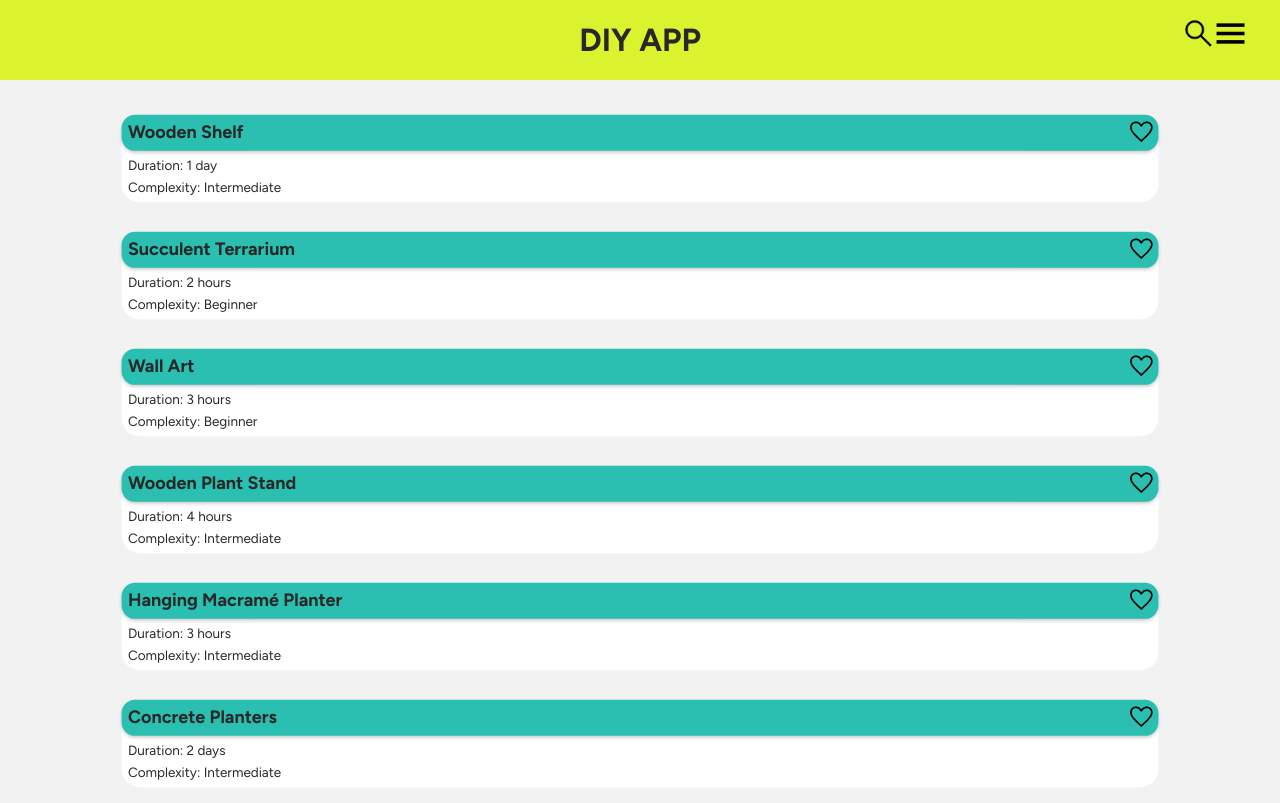
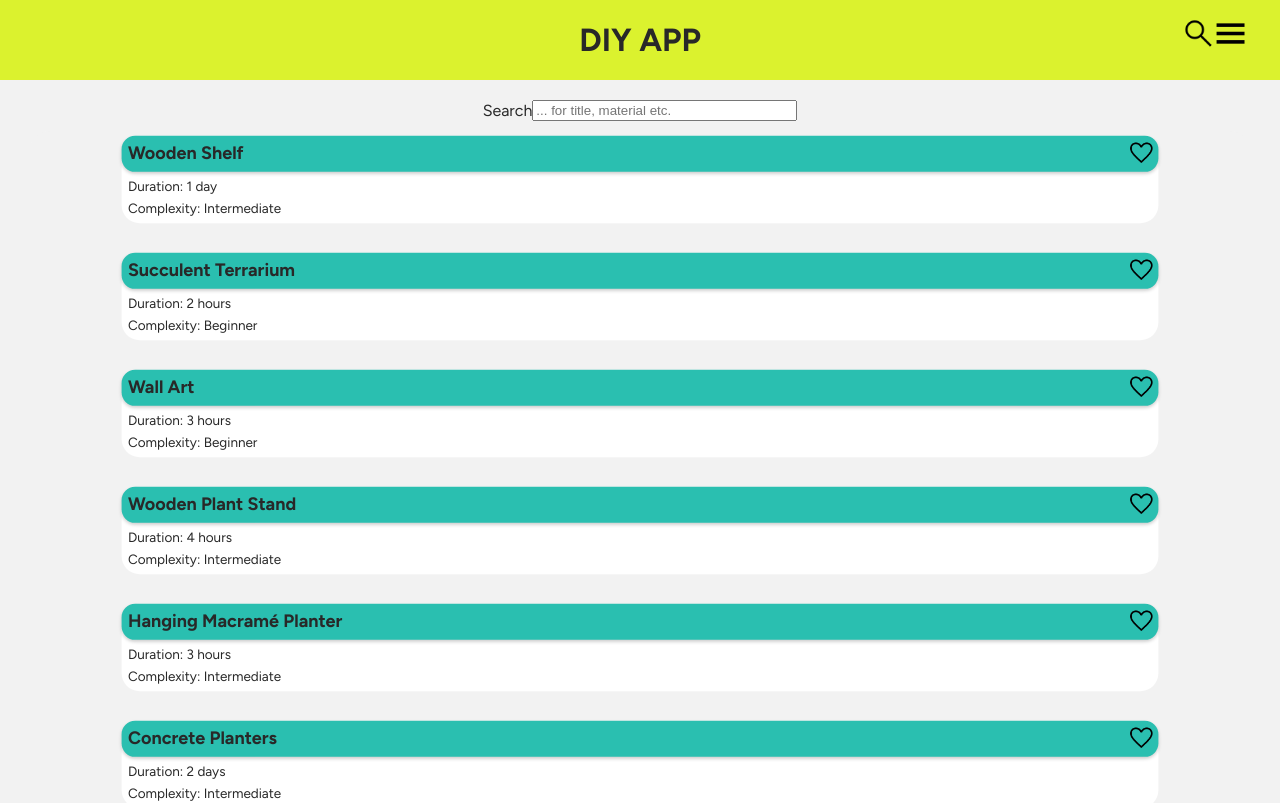
Before and after one commit to jana-scheidemann/DIY-App, a Next.js app: page / in a window 1280 px wide. Shown: the top 803 px of the page. Built offline with nearby package versions, Linux system fonts and the light colour scheme.

Commit message:
add field under Header, move Search function to new field

```diff
--- /dev/null
+++ b/components/SearchField.js
@@ -0,0 +1,29 @@
+import styled from "styled-components";
+// import Fuse from "fuse.js";
+// import { useState } from "react";
+
+export default function SearchField({ query, handleSearch }) {
+  return (
+    <>
+      <StyledSearchField>
+        <label htmlFor="search">Search</label>
+        <input
+          type="search"
+          id="search"
+          name="search"
+          size={30}
+          placeholder="... for title, material etc."
+          value={query}
+          onChange={handleSearch}
+        />
+      </StyledSearchField>
+    </>
+  );
+}
+
+const StyledSearchField = styled.article`
+  width: 100%;
+  display: flex;
+  justify-content: center;
+  align-items: center;
+`;
--- a/pages/_app.js
+++ b/pages/_app.js
@@ -8,6 +8,7 @@ import StyledModal from "@/components/StyledComponents/StyledModal";
 import ModalSort from "@/components/ModalSort";
 import ModalFilter from "@/components/ModalFilter";
 import styled from "styled-components";
+import Fuse from "fuse.js";
 
 export default function App({ Component, pageProps }) {
   const [projects, setProjects] = useState(initialProjects);
@@ -15,6 +16,7 @@ export default function App({ Component, pageProps }) {
   const [modalSort, setModalSort] = useState(false);
   const [modalFilter, setModalFilter] = useState(false);
   const [isHidden, setIsHidden] = useState(true);
+  const [query, setQuery] = useState("");
 
   // --- ADD, DELETE, EDIT ---
   function handleAddProject(newProject) {
@@ -125,6 +127,21 @@ export default function App({ Component, pageProps }) {
   function showSearchField() {
     setIsHidden(!isHidden);
   }
+  const fuse = new Fuse(projects, {
+    keys: ["title", "description", "materials", "steps.desc"],
+    includeScore: true,
+    threshold: 0.3,
+    shouldSort: true,
+    ignoreLocation: true,
+    ignoreFieldNorm: true,
+  });
+  const results = fuse.search(query);
+  const searchResults = query ? results.map((result) => result.item) : projects;
+
+  function handleSearch(event) {
+    const { value } = event.target;
+    setQuery(value);
+  }
 
   // --- FAVORITE ---
   function handleToggleFavorite(id) {
@@ -150,13 +167,15 @@ export default function App({ Component, pageProps }) {
         <Component
           {...pageProps}
           projects={displayedProjects}
+          searchResults={searchResults}
+          query={query}
+          handleSearch={handleSearch}
           showSearchField={showSearchField}
           onDeleteProject={handleDeleteProject}
           onFilterProjects={handleProjectFilter}
           onResetFilters={resetProjectFilter}
           onToggleFavorite={handleToggleFavorite}
           onEditProject={handleEditProject}
-          isHidden={isHidden}
         />
 
         {projects.length === 0 && (
--- a/pages/index.js
+++ b/pages/index.js
@@ -1,45 +1,16 @@
 import Project from "@/components/Project";
 import styled from "styled-components";
-import { useState } from "react";
-import Fuse from "fuse.js";
+import SearchField from "@/components/SearchField";
 
-export default function HomePage({ projects, onToggleFavorite, isHidden }) {
-  const [query, setQuery] = useState("");
-
-  const fuse = new Fuse(projects, {
-    keys: ["title", "description", "materials", "steps.desc"],
-    includeScore: true,
-    threshold: 0.3,
-    shouldSort: true,
-    ignoreLocation: true,
-    ignoreFieldNorm: true,
-  });
-  const results = fuse.search(query);
-  const searchResults = query ? results.map((result) => result.item) : projects;
-
-  function handleSearch(event) {
-    const { value } = event.target;
-    setQuery(value);
-  }
-
+export default function HomePage({
+  handleSearch,
+  query,
+  searchResults,
+  onToggleFavorite,
+}) {
   return (
     <>
-      <StyledSearchField>
-        <label htmlFor="search" hidden={isHidden}>
-          Search
-        </label>
-        <input
-          type="search"
-          hidden={isHidden}
-          id="search"
-          name="search"
-          size={30}
-          placeholder="... for title, material etc."
-          value={query}
-          onChange={handleSearch}
-        />
-      </StyledSearchField>
-
+      <SearchField handleSearch={handleSearch} query={query} />
       <StyledSection>
         {searchResults.map((project) => (
           <Project
@@ -67,10 +38,3 @@ const StyledSection = styled.section`
   background-color: var(--background-color);
   border-radius: 20px;
 `;
-
-const StyledSearchField = styled.article`
-  width: 100%;
-  display: flex;
-  justify-content: center;
-  align-items: center;
-`;
```
